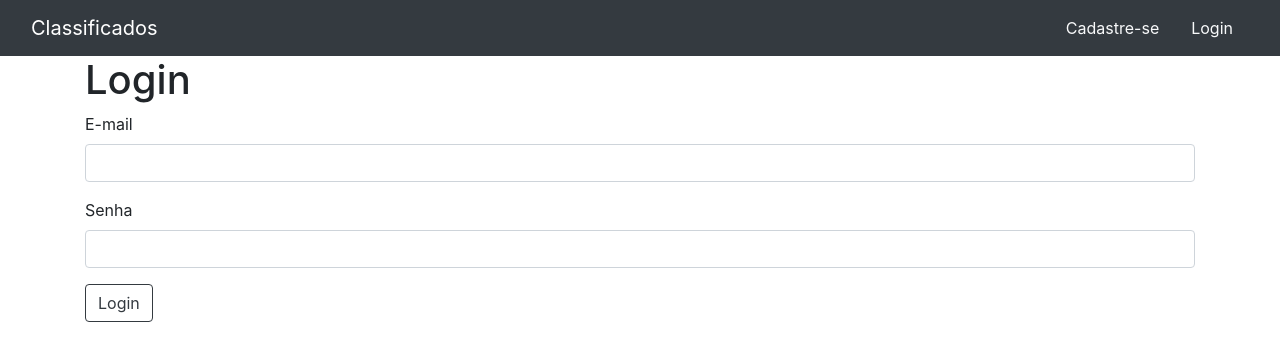
After one commit to jsn-ads/PROJETOS, a PHP site: page /login.php in a window 1280 px wide. The commit adds this page. Shown: the top 361 px of the page. Run offline with PHP 8.4, Linux system fonts and the light colour scheme.

Commit message:
parte login 100%

```diff
--- a/PHP/PHP42-Criando_Classificados/classes/usuarios.class.php
+++ b/PHP/PHP42-Criando_Classificados/classes/usuarios.class.php
@@ -1,5 +1,70 @@
 <?php
     class Usuarios{
 
+        public function cadastrar($nome, $email, $senha, $telefone){
+
+            global $pdo;
+
+            $sql = $pdo->prepare("SELECT id FROM usuarios WHERE email = :email");
+            $sql->bindValue(":email",$email);
+            $sql->execute();
+
+
+            if($sql->rowCount() == 0){
+
+                $sql = $pdo->prepare("INSERT INTO usuarios SET nome = :nome, email = :email, senha = :senha, telefone = :telefone");
+                $sql->bindValue(":nome",$nome);
+                $sql->bindValue(":email",$email);
+                $sql->bindValue(":senha",md5($senha));
+                $sql->bindValue(":telefone",$telefone);
+                $sql->execute();
+
+                return true;
+
+            }else{
+                return false;
+            }
+        }
+
+        public function login($email, $senha){
+
+            global $pdo;
+
+            $sql = $pdo->prepare("SELECT id FROM usuarios WHERE email = :email AND senha = :senha");
+            $sql->bindValue(":email",$email);
+            $sql->bindValue(":senha",md5($senha));
+            $sql->execute();
+
+            if($sql->rowCount() > 0){
+
+                $id = $sql->fetch();
+                $id = $id['id'];
+
+                $dados = $this->info($id);
+
+                $_SESSION['cLogin'] = $dados['nome'];
+
+                echo $_SESSION['cLogin'];
+
+                return true;
+
+            }else{
+                return false;
+            }
+
+        }
+
+        public function info($id){
+
+            global $pdo;
+
+            $sql = $pdo->prepare("SELECT * FROM usuarios WHERE id = :id");
+            $sql->bindValue(":id", $id);
+            $sql->execute();
+
+            return $sql->fetch();
+
+        }
+
     }
 ?>
--- a/PHP/PHP42-Criando_Classificados/config.php
+++ b/PHP/PHP42-Criando_Classificados/config.php
@@ -1,5 +1,7 @@
 <?php
     session_start();
+
+    global $pdo;
 
     try {
 
--- /dev/null
+++ b/PHP/PHP42-Criando_Classificados/login.php
@@ -0,0 +1,41 @@
+<?php require 'pages/header.php';?>
+    <div class="container">
+        <h1>Login</h1>
+
+        <?php
+            require 'classes/usuarios.class.php';
+
+            $u = new Usuarios();
+
+            if(isset($_POST['e-mail']) && !empty($_POST['e-mail'])){
+                $email = addslashes($_POST['e-mail']);
+                $senha = $_POST['senha'];
+
+                if($u->login($email,$senha)){
+                    ?>
+
+                    <script type="text/javascript">window.location.href="./";</script>
+
+                    <?php
+                }else{
+                    ?>
+                        <div class="alert alert-danger">
+                            Usuario e/ou Senha invalido !!                        </div>
+                    <?php
+                }
+            }?>
+
+        <form action="" method="POST">
+            <div class="form-group">
+                <label for="e-mail">E-mail</label>
+                <input id="e-mail" class="form-control" type="e-mail" name="e-mail">
+            </div>
+            <div class="form-group">
+                <label for="senha">Senha</label>
+                <input id="senha" class="form-control" type="password" name="senha">
+            </div>
+
+            <input type="submit" value="Login" class="btn btn-outline-dark">
+        </form>
+    </div>
+<?php require 'pages/footer.php';?>
--- a/PHP/PHP42-Criando_Classificados/pages/header.php
+++ b/PHP/PHP42-Criando_Classificados/pages/header.php
@@ -18,6 +18,7 @@
 
             <ul class="nav navbar-header navbar-right">
                 <?php if(isset($_SESSION['cLogin']) && !empty($_SESSION['cLogin'])):?>
+                    <li class=""><a class="nav-link text-light" href="">Bem Vindo <?php echo $_SESSION['cLogin'];?></a></li>
                     <li class=""><a class="nav-link text-light" href="meus-anuncios.php">Meus Anúncios</a></li>
                     <li class=""><a class="nav-link text-light" href="sair.php">Sair</a></li>
                 <?php else: ?>
--- /dev/null
+++ b/PHP/PHP42-Criando_Classificados/sair.php
@@ -0,0 +1,5 @@
+<?php
+    session_start();
+    unset($_SESSION['cLogin']);
+    header("Location:index.php");
+;?>
```
Also changed, not shown: PHP/PHP42-Criando_Classificados/cadastre-se.php (+15 -1 lines).
